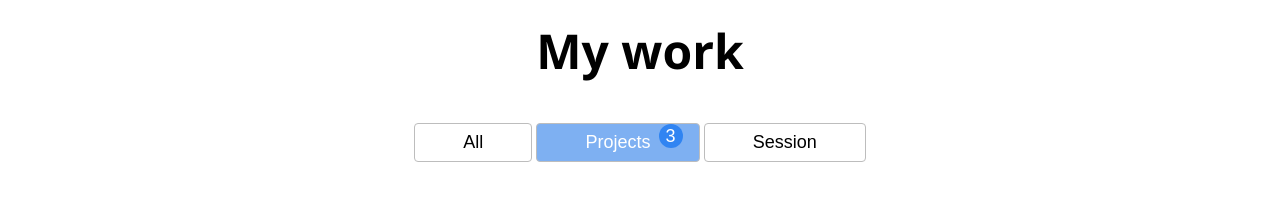
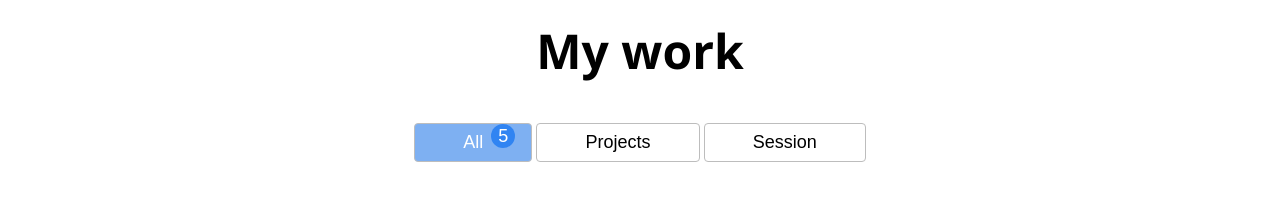
Before and after one commit to MKLEEv/portfolio, a plain HTML site: page index.html in a window 1280 px wide. Shown: the part 2040-2241 px from the top of the page. Drawn offline with nearby package versions, Linux system fonts and the light colour scheme.

Commit message:
Update index.html

```diff
--- a/index.html
+++ b/index.html
@@ -158,10 +158,10 @@
     <div class="section__container">
       <h1>My work</h1>
       <div class="work__categories">
-        <button class="category__btn" data-filter="*">
+        <button class="category__btn selected" data-filter="*">
           All <span class="category__count">5</span>
         </button>
-        <button class="category__btn selected" data-filter="projects">
+        <button class="category__btn" data-filter="projects">
           Projects <span class="category__count">3</span>
         </button>
         <button class="category__btn" data-filter="session">
```
